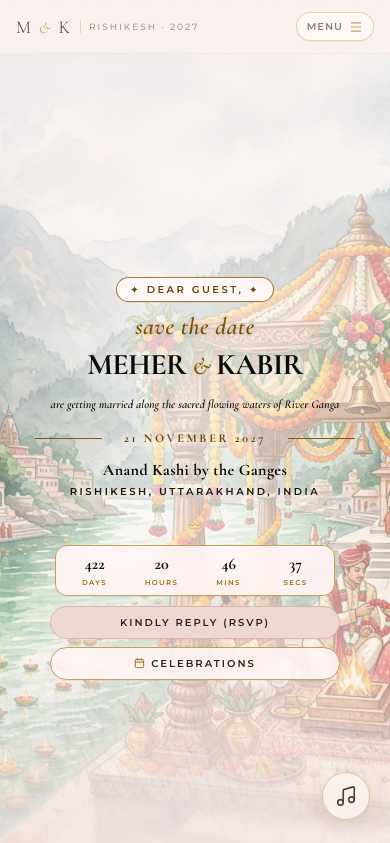
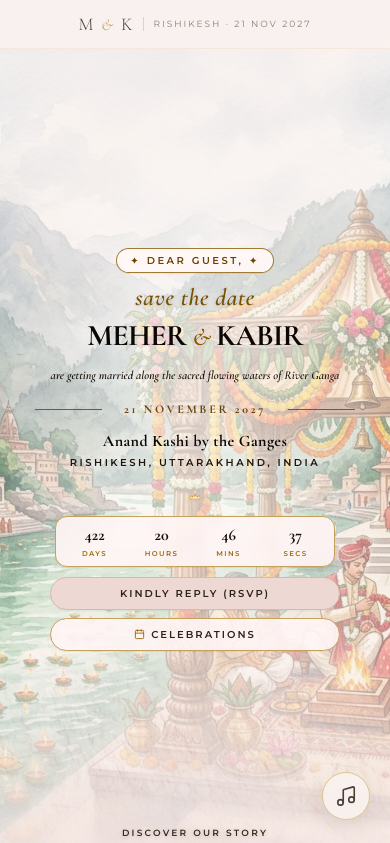
Before and after one commit to Rahulsara08/Saanjh-e-Ganga-in-Hrishikesh, a React (Vite) app: page / in a window 390 px wide. Shown: the top 843 px of the page. Built offline with nearby package versions, Linux system fonts and the light colour scheme; a web font is replaced by a local one.

Commit message:
fix: remove menu section dropdown for clean mobile header and tune mobile viewport padding

```diff
--- a/src/components/Hero.tsx
+++ b/src/components/Hero.tsx
@@ -42,7 +42,7 @@ export const Hero: React.FC<HeroProps> = ({ config, guestGreeting }) => {
   }, [config.couple.targetTimestamp]);
 
   return (
-    <section className="relative min-h-[100dvh] flex flex-col items-center justify-between text-center overflow-hidden pt-16 sm:pt-28 pb-4 sm:pb-8">
+    <section className="relative min-h-[100dvh] flex flex-col items-center justify-between text-center overflow-hidden py-8 px-3">
       {/* ── Background Image: Sacred Rishikesh Mandap Watercolor Artwork with Seamless Feathering ── */}
       <div
         className="absolute inset-0 z-0 pointer-events-none"
--- a/src/components/Navbar.tsx
+++ b/src/components/Navbar.tsx
@@ -1,6 +1,5 @@
 import React, { useState, useEffect } from 'react';
 import { WeddingConfig } from '../types';
-import { Menu, X, Sparkles } from 'lucide-react';
 
 interface NavbarProps {
   config: WeddingConfig;
@@ -8,7 +7,6 @@ interface NavbarProps {
 
 export const Navbar: React.FC<NavbarProps> = ({ config }) => {
   const [isScrolled, setIsScrolled] = useState(false);
-  const [isMenuOpen, setIsMenuOpen] = useState(false);
 
   useEffect(() => {
     const handleScroll = () => {
@@ -18,46 +16,20 @@ export const Navbar: React.FC<NavbarProps> = ({ config }) => {
     return () => window.removeEventListener('scroll', handleScroll);
   }, []);
 
-  const navLinks = [
-    { label: 'Our Story', href: '#our-story' },
-    { label: 'With Families', href: '#families' },
-    { label: 'Nearby Sights', href: '#nearby-sights' },
-    { label: 'Celebrations', href: '#journey' },
-    { label: 'Blessings Wall', href: '#wishes' },
-    { label: 'RSVP', href: '#rsvp' },
-    { label: 'Travel & Stay', href: '#travel' },
-  ];
-
   const brideInitial = config.couple.brideName ? config.couple.brideName.charAt(0) : 'M';
   const groomInitial = config.couple.groomName ? config.couple.groomName.charAt(0) : 'K';
-
-  const handleLinkClick = (href: string) => {
-    setIsMenuOpen(false);
-    // Smooth scroll inside phone container or window
-    const phoneContainer = document.querySelector('[data-phone-scroll="true"]');
-    const targetEl = document.querySelector(href);
-    if (targetEl) {
-      if (phoneContainer) {
-        targetEl.scrollIntoView({ behavior: 'smooth' });
-      } else {
-        targetEl.scrollIntoView({ behavior: 'smooth' });
-      }
-    }
-  };
 
   return (
     <header
       className={`sticky top-0 left-0 right-0 z-50 transition-all duration-300 ${
         isScrolled
-          ? 'bg-[#FAF2F0]/95 backdrop-blur-md shadow-[0_4px_16px_rgba(74,64,56,0.08)] py-2.5 border-b border-[#DFC48F]/40'
-          : 'bg-[#FAF2F0]/85 backdrop-blur-sm py-3 border-b border-[#DFC48F]/20'
+          ? 'bg-[#FAF2F0]/95 backdrop-blur-md shadow-[0_4px_16px_rgba(74,64,56,0.08)] py-2 border-b border-[#DFC48F]/40'
+          : 'bg-[#FAF2F0]/85 backdrop-blur-sm py-2.5 border-b border-[#DFC48F]/20'
       }`}
     >
-      <div className="w-full px-4 flex items-center justify-between">
-        {/* Left: Couple Monogram & Sacred City */}
+      <div className="w-full px-4 flex items-center justify-center text-center">
         <a
           href="#hero"
-          onClick={() => setIsMenuOpen(false)}
           className="group flex items-center space-x-2 text-[#4A4038] hover:text-[#C6A15B] transition-colors select-none"
         >
           <span className="font-serif text-lg tracking-widest font-light">
@@ -65,57 +37,11 @@ export const Navbar: React.FC<NavbarProps> = ({ config }) => {
             <span className="text-[#C6A15B] font-serif italic text-base">&</span>{' '}
             {groomInitial}
           </span>
-          <span className="text-[9px] tracking-[0.22em] text-[#8A7F72] uppercase font-sans border-l border-[#DFC48F]/70 pl-2">
-            Rishikesh · 2027
+          <span className="text-[9px] tracking-[0.22em] text-[#8A7F72] uppercase font-sans border-l border-[#DFC48F]/70 pl-2.5">
+            Rishikesh · 21 Nov 2027
           </span>
         </a>
-
-        {/* Right: Mobile Hamburger / Close Button */}
-        <button
-          type="button"
-          onClick={() => setIsMenuOpen(!isMenuOpen)}
-          aria-label={isMenuOpen ? 'Close menu' : 'Open menu'}
-          className="px-2.5 py-1.5 rounded-full bg-[#FFF8F7] hover:bg-[#F5EBE8] border border-[#DFC48F]/70 text-[#4A4038] flex items-center space-x-1.5 transition-colors shadow-2xs select-none"
-        >
-          <span className="text-[10px] uppercase tracking-widest font-sans font-semibold text-[#8A7F72]">
-            {isMenuOpen ? 'Close' : 'Menu'}
-          </span>
-          {isMenuOpen ? (
-            <X size={14} className="text-[#C6A15B]" />
-          ) : (
-            <Menu size={14} className="text-[#C6A15B]" />
-          )}
-        </button>
       </div>
-
-      {/* ── Mobile Navigation Dropdown Menu ── */}
-      {isMenuOpen && (
-        <div className="w-full bg-[#FAF2F0]/98 backdrop-blur-md border-b border-[#DFC48F]/50 px-5 py-4 transition-all duration-300 shadow-md">
-          <div className="space-y-1">
-            {navLinks.map((link) => (
-              <a
-                key={link.label}
-                href={link.href}
-                onClick={(e) => {
-                  e.preventDefault();
-                  handleLinkClick(link.href);
-                }}
-                className="flex items-center justify-between py-2 px-3 rounded-xl hover:bg-[#FFF8F7] text-xs uppercase tracking-[0.2em] text-[#4A4038] hover:text-[#C6A15B] font-medium transition-colors group"
-              >
-                <span>{link.label}</span>
-                <span className="text-[#DFC48F] opacity-0 group-hover:opacity-100 transition-opacity">
-                  ✦
-                </span>
-              </a>
-            ))}
-          </div>
-          <div className="pt-3 mt-2 border-t border-[#DFC48F]/30 text-center">
-            <p className="text-[9px] font-sans tracking-[0.25em] uppercase text-[#8A7F72]">
-              Saanjh-e-Ganga · Anand Kashi
-            </p>
-          </div>
-        </div>
-      )}
     </header>
   );
 };
```
